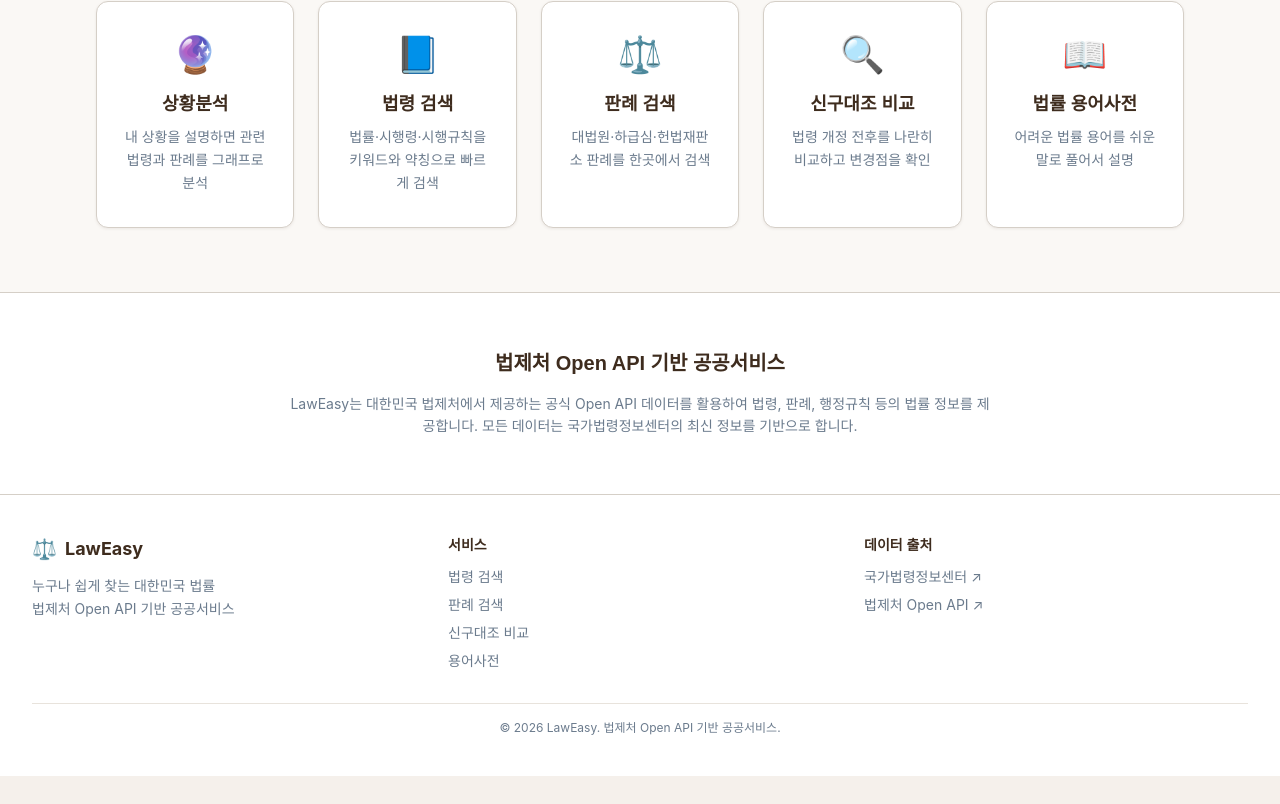
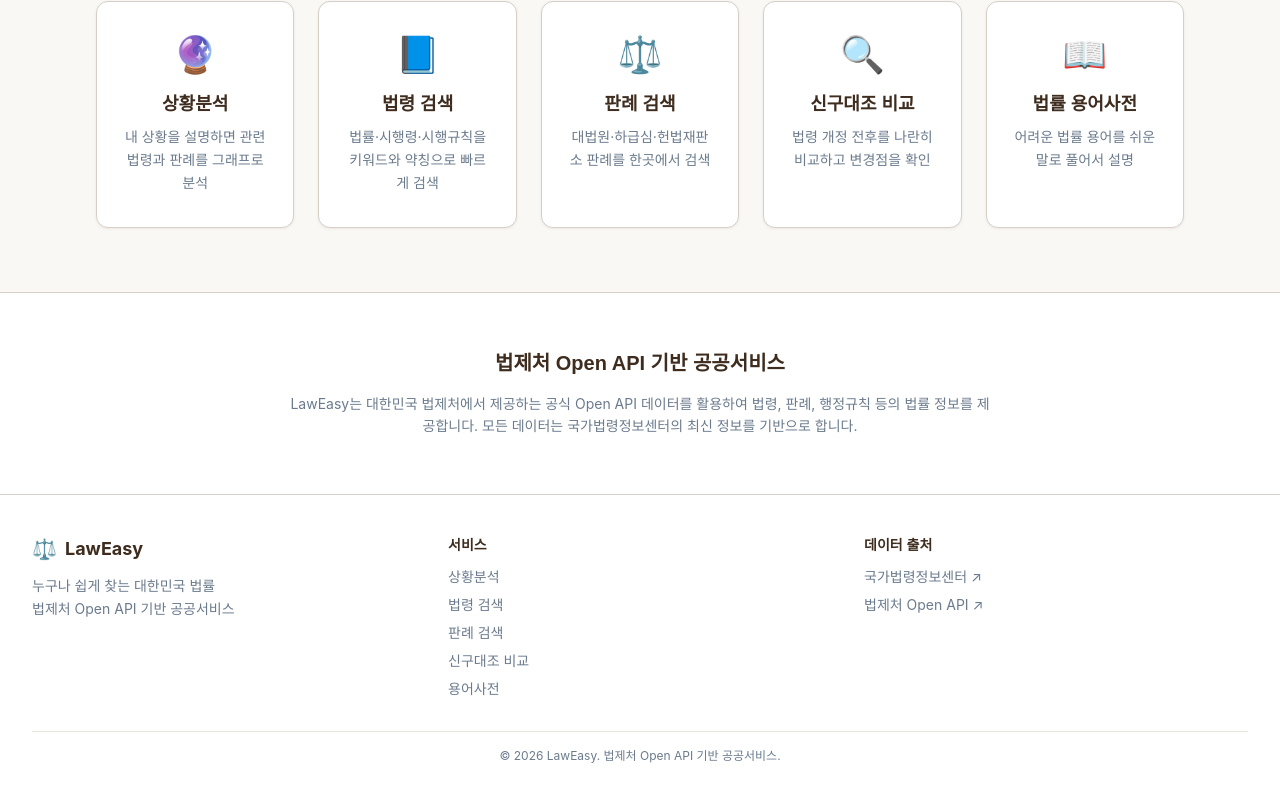
Before and after one commit to oceancheol/law-easy, a Next.js app: page / in a window 1280 px wide. Shown: the part 1243-2047 px from the top of the page. Before the commit the page ends 2019 px from the top, so only its background shows below. Built offline with nearby package versions, Linux system fonts and the light colour scheme; a web font is replaced by a local one.

Commit message:
fix: Footer 서비스 목록에 상황분석 추가

```diff
--- a/src/components/layout/Footer.tsx
+++ b/src/components/layout/Footer.tsx
@@ -23,6 +23,11 @@
               서비스
             </h4>
             <ul className="space-y-2 text-sm text-[var(--text-muted)]">
+              <li>
+                <Link href="/situation" className="hover:text-[var(--primary)] transition-colors">
+                  상황분석
+                </Link>
+              </li>
               <li>
                 <Link href="/search" className="hover:text-[var(--primary)] transition-colors">
                   법령 검색
```
